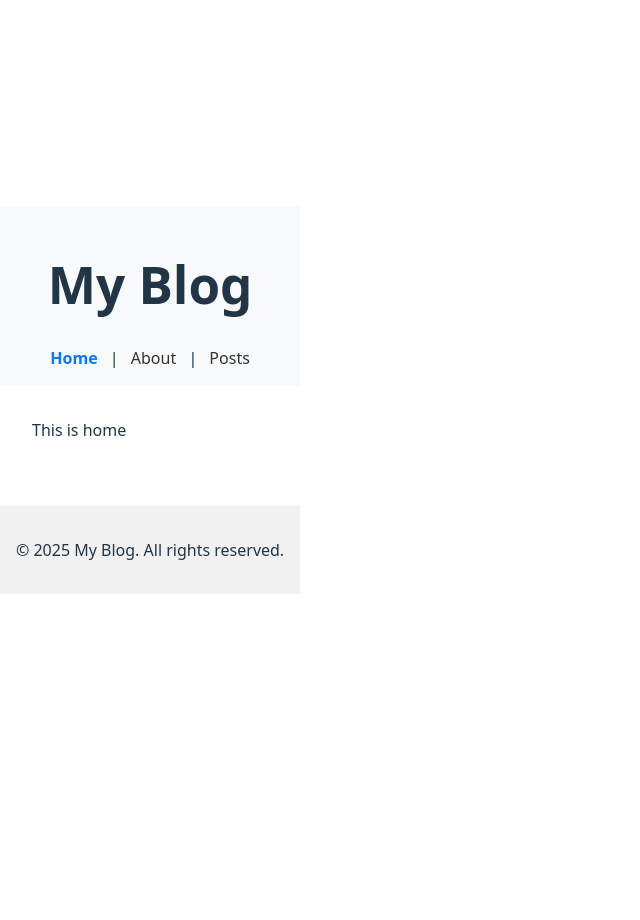
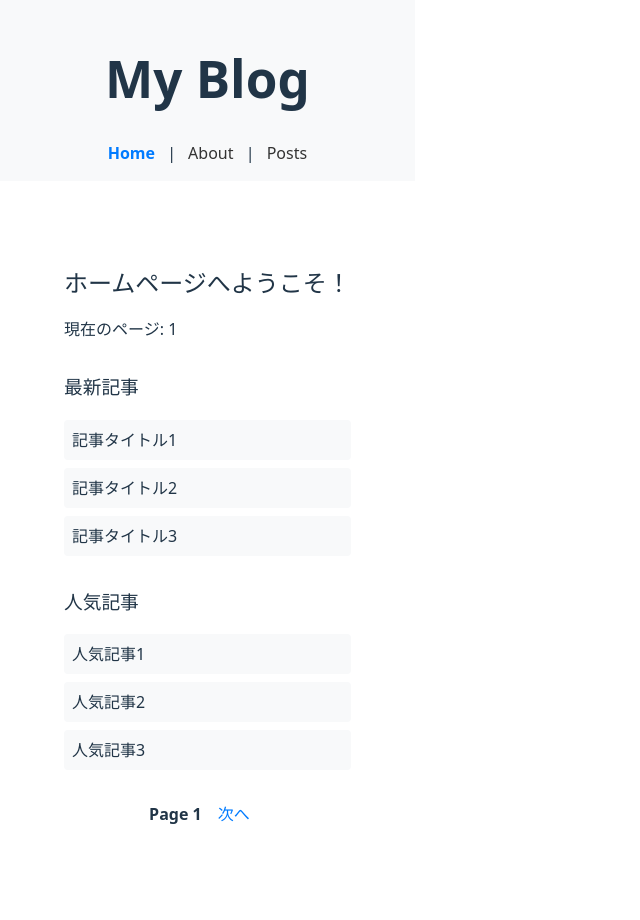
Before and after one commit to hiromichinomata/react-router-handson, a React (Vite) app: page / in a window 1280 px wide. Shown: the top 920 px of the page, without its empty margins (0-640 px from the left). Before the commit the page ends 800 px from the top, so only its background shows below. Built offline with nearby package versions, Linux system fonts and the light colour scheme.

Commit message:
add: pagination

```diff
--- /dev/null
+++ b/src/components/pagination.tsx
@@ -0,0 +1,23 @@
+import React from 'react';
+import { Link, useSearchParams } from 'react-router';
+
+const Pagination: React.FC = () => {
+  const [searchParams] = useSearchParams();
+  const currentPage = Number(searchParams.get('page')) || 1;
+
+  return (
+    <div className="pagination">
+      {currentPage > 1 && (
+        <Link to={`/?page=${currentPage - 1}`} className="prev">
+          前へ
+        </Link>
+      )}
+      <span className="current">Page {currentPage}</span>
+      <Link to={`/?page=${currentPage + 1}`} className="next">
+        次へ
+      </Link>
+    </div>
+  );
+};
+
+export default Pagination;
--- /dev/null
+++ b/src/css/home.css
@@ -0,0 +1,45 @@
+.home {
+  padding: 2rem;
+}
+
+.home h2 {
+  text-align: center;
+  margin-bottom: 1rem;
+}
+
+.latest-articles,
+.popular-articles {
+  margin: 2rem 0;
+}
+
+.latest-articles ul,
+.popular-articles ul {
+  list-style-type: none;
+  padding: 0;
+}
+
+.latest-articles li,
+.popular-articles li {
+  background: #f8f9fa;
+  margin: 0.5rem 0;
+  padding: 0.5rem;
+  border-radius: 4px;
+}
+
+/* src/components/Pagination.css（必要に応じてインポート） */
+.pagination {
+  display: flex;
+  justify-content: center;
+  align-items: center;
+  margin-top: 1rem;
+}
+
+.pagination a {
+  text-decoration: none;
+  color: #007bff;
+  margin: 0 1rem;
+}
+
+.pagination .current {
+  font-weight: bold;
+}
--- a/src/pages/home.tsx
+++ b/src/pages/home.tsx
@@ -1,9 +1,40 @@
 import React from 'react';
+import { useSearchParams } from 'react-router';
+import Pagination from '../components/pagination';
+import '../css/home.css';
 
-function Home() {
+const Home: React.FC = () => {
+  // クエリパラメータからページ番号を取得（ルートパラメータの代わりに利用）
+  const [searchParams] = useSearchParams();
+  const currentPage = searchParams.get('page') || '1';
+
   return (
-    <div>This is home</div>
+    <div className="home">
+      <h2>ホームページへようこそ！</h2>
+      <p>現在のページ: {currentPage}</p>
+
+      <section className="latest-articles">
+        <h3>最新記事</h3>
+        <ul>
+          <li>記事タイトル1</li>
+          <li>記事タイトル2</li>
+          <li>記事タイトル3</li>
+        </ul>
+      </section>
+
+      <section className="popular-articles">
+        <h3>人気記事</h3>
+        <ul>
+          <li>人気記事1</li>
+          <li>人気記事2</li>
+          <li>人気記事3</li>
+        </ul>
+      </section>
+
+      {/* ページングコンポーネントの配置 */}
+      <Pagination />
+    </div>
   );
-}
+};
 
 export default Home;
```
